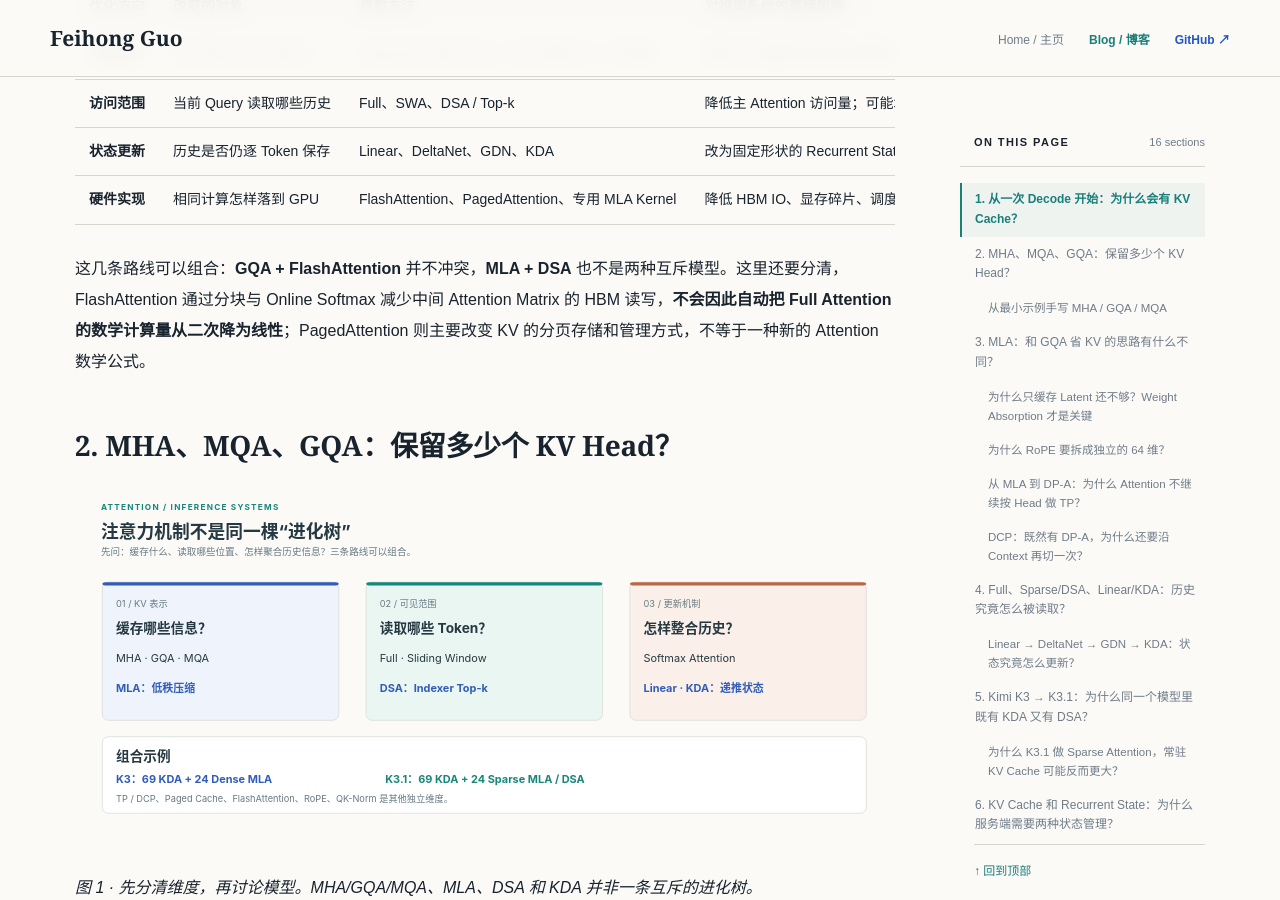
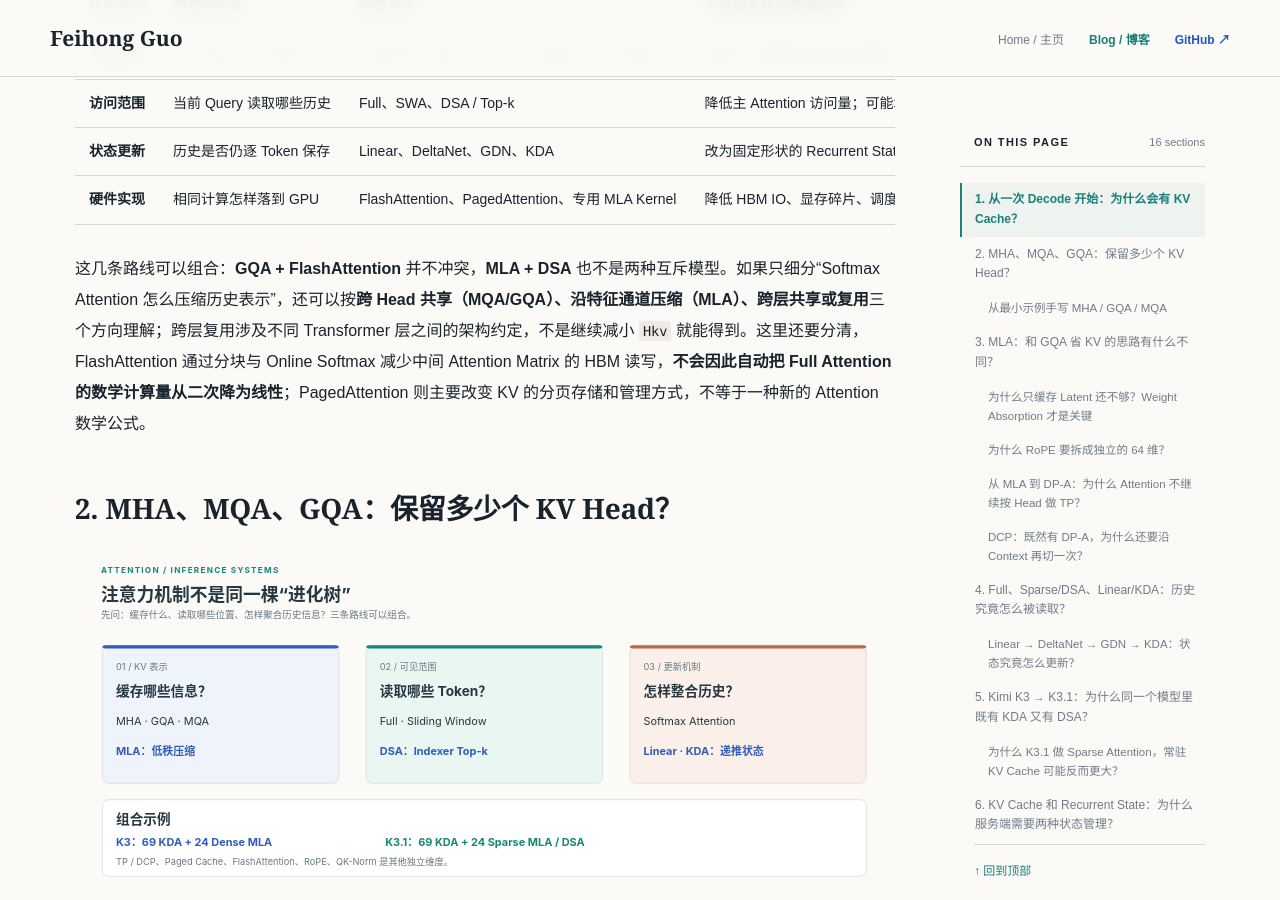
Before and after one commit to Phoenix3334/Phoenix3334.github.io, a Jekyll site: the page built from _posts/2026-11-19-attention-from-gqa-to-kimi-k31.md, in a window 1280 px wide and 900 px high, scrolled down 2488 px. Built offline with Jekyll 4.4.1, drawn with Linux system fonts in a browser that asks for light colours.

Commit message:
blog: clarify three memory-representation categories across heads channels and layers

```diff
--- a/_posts/2026-11-19-attention-from-gqa-to-kimi-k31.md
+++ b/_posts/2026-11-19-attention-from-gqa-to-kimi-k31.md
@@ -57,7 +57,7 @@ new KV:                                      (Kₜ,Vₜ) → append
 | **状态更新** | 历史是否仍逐 Token 保存 | Linear、DeltaNet、GDN、KDA | 改为固定形状的 Recurrent State，与长度解耦 |
 | **硬件实现** | 相同计算怎样落到 GPU | FlashAttention、PagedAttention、专用 MLA Kernel | 降低 HBM IO、显存碎片、调度或 Kernel 开销 |
 
-这几条路线可以组合：**GQA + FlashAttention** 并不冲突，**MLA + DSA** 也不是两种互斥模型。这里还要分清，FlashAttention 通过分块与 Online Softmax 减少中间 Attention Matrix 的 HBM 读写，**不会因此自动把 Full Attention 的数学计算量从二次降为线性**；PagedAttention 则主要改变 KV 的分页存储和管理方式，不等于一种新的 Attention 数学公式。
+这几条路线可以组合：**GQA + FlashAttention** 并不冲突，**MLA + DSA** 也不是两种互斥模型。如果只细分“Softmax Attention 怎么压缩历史表示”，还可以按**跨 Head 共享（MQA/GQA）、沿特征通道压缩（MLA）、跨层共享或复用**三个方向理解；跨层复用涉及不同 Transformer 层之间的架构约定，不是继续减小 `Hkv` 就能得到。这里还要分清，FlashAttention 通过分块与 Online Softmax 减少中间 Attention Matrix 的 HBM 读写，**不会因此自动把 Full Attention 的数学计算量从二次降为线性**；PagedAttention 则主要改变 KV 的分页存储和管理方式，不等于一种新的 Attention 数学公式。
 
 ## 2. MHA、MQA、GQA：保留多少个 KV Head？
 
```
